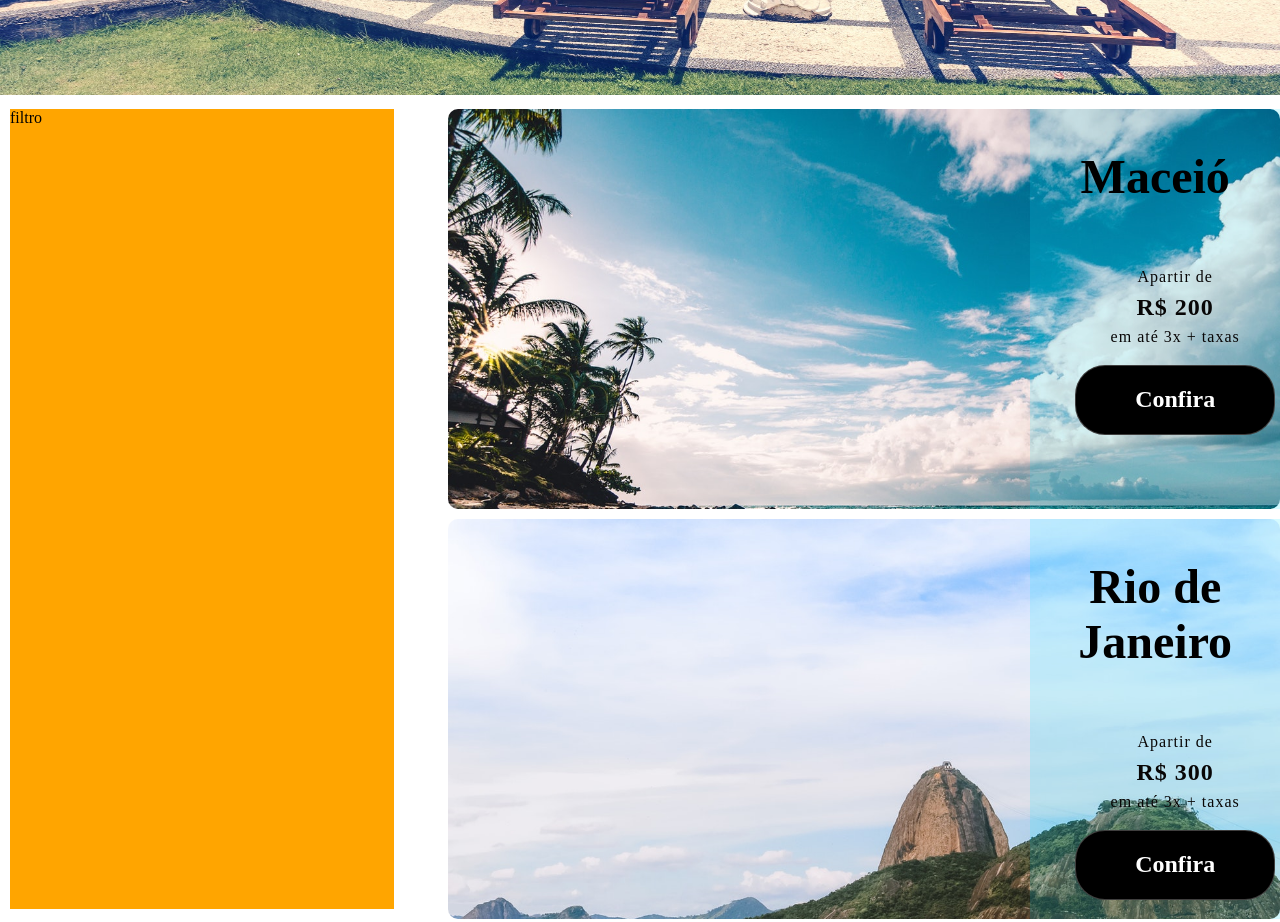
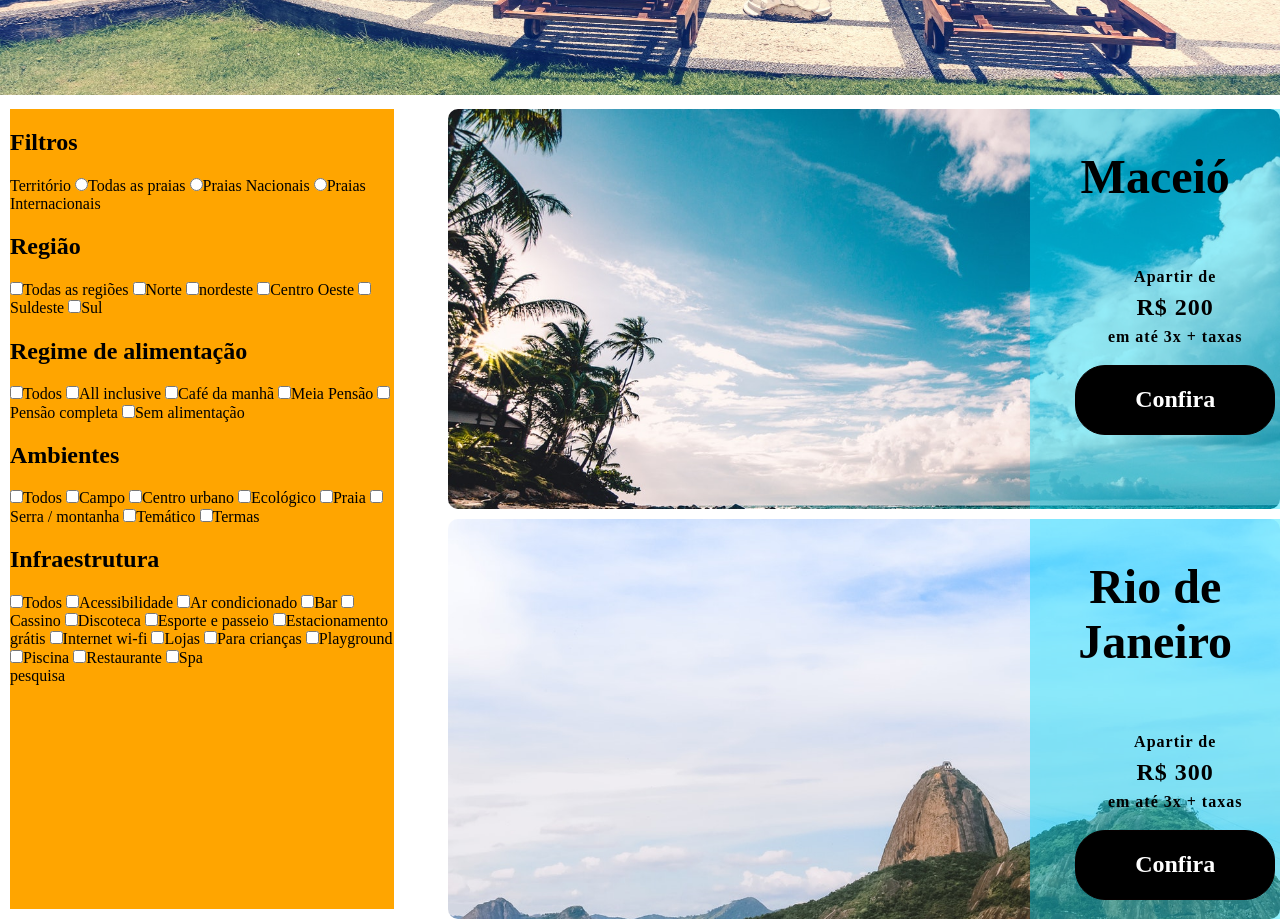
Before and after one commit to patrickbeltrao/front-end, a plain HTML site: page index.html in a window 1280 px wide. Shown: the part 620-1542 px from the top of the page. Drawn offline with Linux system fonts and the light colour scheme.

Commit message:
inserindo filtro

```diff
--- a/css/main.css
+++ b/css/main.css
@@ -24,7 +24,7 @@
 .div-header-topo{
     width: 100%;
     height: 100px;
-    background-color: #ccc;
+    background-image: linear-gradient(transparent, #ccc);
 
 }
 
@@ -165,11 +165,16 @@ main{
 
 }
 
+.card-hover:hover{
+    transform: scale(1.01);
+}
+
 .card-2{
     background-image: url(../imagens/bay-beach-brazil-351283.jpg);
     background-size: cover;
 
 }
+
 
 .card-3{
     background-image: url(../imagens/2012-11_Lagoinha_137-740x431@2x.jpg);
@@ -186,7 +191,7 @@ main{
 .legenda{
     width: 30%;
     height: 100%;
-    background: rgba(0, 225, 255, 0.164);
+    background: rgba(0, 225, 255, 0.418);
     position: absolute;
     top: 0;
     right: 0;
@@ -205,7 +210,7 @@ main{
 
 .conteudo p{
     font-size: 1em;
-    color: rgb(8, 6, 6);
+    color: rgb(0, 0, 0);
     letter-spacing: 1px;
     line-height: 1.5;
 
@@ -217,10 +222,15 @@ main{
 
 .conteudo div{
     text-align: center;
-    border: 1px solid rgba(248, 244, 244, 0.253);
+    border: 1px solid rgb(7, 0, 0);
     border-radius: 30px;
     background: rgb(0, 0, 0);
 }
+
+.conteudo div:hover{
+    border: 1px solid rgb(255, 255, 255);
+}
+
 
 .conteudo div h2{
     color: #fff;
@@ -230,3 +240,7 @@ main{
     color: #fff;
     text-decoration: none;
 }
+
+.conteudo div h2 a:hover{
+    color: aqua;
+}
--- a/index.html
+++ b/index.html
@@ -33,7 +33,7 @@
                     <li><a href="#">Passagens</a></li>
                     <li><a href="#">Hotéis</a></li>
                     <li><a href="#">Pacotes</a></li>
-                    <li><a href="#">Destinos</a></li>
+                    <li><a href="#destinos">Destinos</a></li>
                     <li><a href="#">Cruzeiros</a></li>
 
                 </ul>
@@ -48,13 +48,81 @@
 
         <main>
 
-            <section class="sec-1">
+            <section class="sec-1" id="destinos">
 
-                <div class="div-filtro"> filtro</div>
+                <div class="div-filtro">
+                    <form action="">
+
+                        <h2>Filtros</h2>
+
+                        <label for="">Território</label>
+                        <label for=""><input type="radio">Todas as praias</label>
+                        <label for=""><input type="radio">Praias Nacionais</label>
+                        <label for=""><input type="radio">Praias Internacionais</label>
+
+                        <br>
+
+                        <h2>Região</h2>
+
+                        <label for=""><input type="checkbox">Todas as regiões</label>
+                        <label for=""><input type="checkbox">Norte</label>
+                        <label for=""><input type="checkbox">nordeste</label>
+                        <label for=""><input type="checkbox">Centro Oeste</label>
+                        <label for=""><input type="checkbox">Suldeste</label>
+                        <label for=""><input type="checkbox">Sul</label>
+
+                        <h2>Regime de alimentação</h2>
+
+                        <label for=""><input type="checkbox">Todos</label>
+                        <label for=""><input type="checkbox">All inclusive</label>
+                        <label for=""><input type="checkbox">Café da manhã</label>
+                        <label for=""><input type="checkbox">Meia Pensão</label>
+                        <label for=""><input type="checkbox">Pensão completa</label>
+                        <label for=""><input type="checkbox">Sem alimentação</label>
+
+                        <h2>Ambientes</h2>
+
+                        <label for=""><input type="checkbox">Todos</label>
+                        <label for=""><input type="checkbox">Campo</label>
+                        <label for=""><input type="checkbox">Centro urbano</label>
+                        <label for=""><input type="checkbox">Ecológico</label>
+                        <label for=""><input type="checkbox">Praia</label>
+                        <label for=""><input type="checkbox">Serra / montanha</label>
+                        <label for=""><input type="checkbox">Temático</label>
+                        <label for=""><input type="checkbox">Termas</label>
+
+                        <h2>Infraestrutura</h2>
+
+                        <label for=""><input type="checkbox">Todos</label>
+                        <label for=""><input type="checkbox">Acessibilidade</label>
+                        <label for=""><input type="checkbox">Ar condicionado</label>
+                        <label for=""><input type="checkbox">Bar</label>
+                        <label for=""><input type="checkbox">Cassino</label>
+                        <label for=""><input type="checkbox">Discoteca</label>
+                        <label for=""><input type="checkbox">Esporte e passeio</label>
+                        <label for=""><input type="checkbox">Estacionamento grátis</label>
+                        <label for=""><input type="checkbox">Internet wi-fi</label>
+                        <label for=""><input type="checkbox">Lojas</label>
+                        <label for=""><input type="checkbox">Para crianças</label>
+                        <label for=""><input type="checkbox">Playground</label>
+                        <label for=""><input type="checkbox">Piscina</label>
+                        <label for=""><input type="checkbox">Restaurante</label>
+                        <label for=""><input type="checkbox">Spa</label>
+
+                        <div>pesquisa</div>
+
+
+
+
+
+
+
+                    </form>
+                </div>
 
                 <div class="div-cards">
 
-                    <div class="cards card-1">
+                    <div class="cards card-1 card-hover">
 
                         <div class="legenda">
 
@@ -63,7 +131,7 @@
                             </div>
 
                             <div class="conteudo">
-                                <p>Apartir de <br><b>R$ 200</b><br> em até 3x + taxas</p>
+                                <p><strong>Apartir de <br><b>R$ 200</b><br> em até 3x + taxas</strong></p>
                                 <div>
                                     <h2><a href="#">Confira</h2></a>
                                 </div>
@@ -73,7 +141,7 @@
 
                     </div>
 
-                    <div class="cards card-2">
+                    <div class="cards card-2 card-hover">
 
                         <div class="legenda">
 
@@ -82,7 +150,7 @@
                             </div>
 
                             <div class="conteudo">
-                                <p>Apartir de <br><b>R$ 300</b><br> em até 3x + taxas</p>
+                                <p><strong>Apartir de <br><b>R$ 300</b><br> em até 3x + taxas</strong></p>
                                 <div>
                                     <h2><a href="#">Confira</h2></a>
                                 </div>
@@ -92,7 +160,7 @@
 
                     </div>
 
-                    <div class="cards card-3">
+                    <div class="cards card-3 card-hover">
 
                         <div class="legenda">
 
@@ -101,7 +169,7 @@
                             </div>
 
                             <div class="conteudo">
-                                <p>Apartir de <br><b>R$ 300</b><br> em até 3x + taxas</p>
+                                <p><strong>Apartir de <br><b>R$ 300</b><br> em até 3x + taxas</strong></p>
                                 <div>
                                     <h2><a href="#">Confira</h2></a>
                                 </div>
@@ -112,7 +180,7 @@
                     </div>
 
 
-                    <div class="cards card-4">
+                    <div class="cards card-4 card-hover">
 
                         <div class="legenda">
 
@@ -121,7 +189,7 @@
                             </div>
 
                             <div class="conteudo">
-                                <p>Apartir de <br><b>R$ 250</b><br> em até 3x + taxas</p>
+                                <p><strong>Apartir de <br><b>R$ 250</b><br> em até 3x + taxas</strong></p>
                                 <div>
                                     <h2><a href="#">Confira</h2></a>
                                 </div>
```
